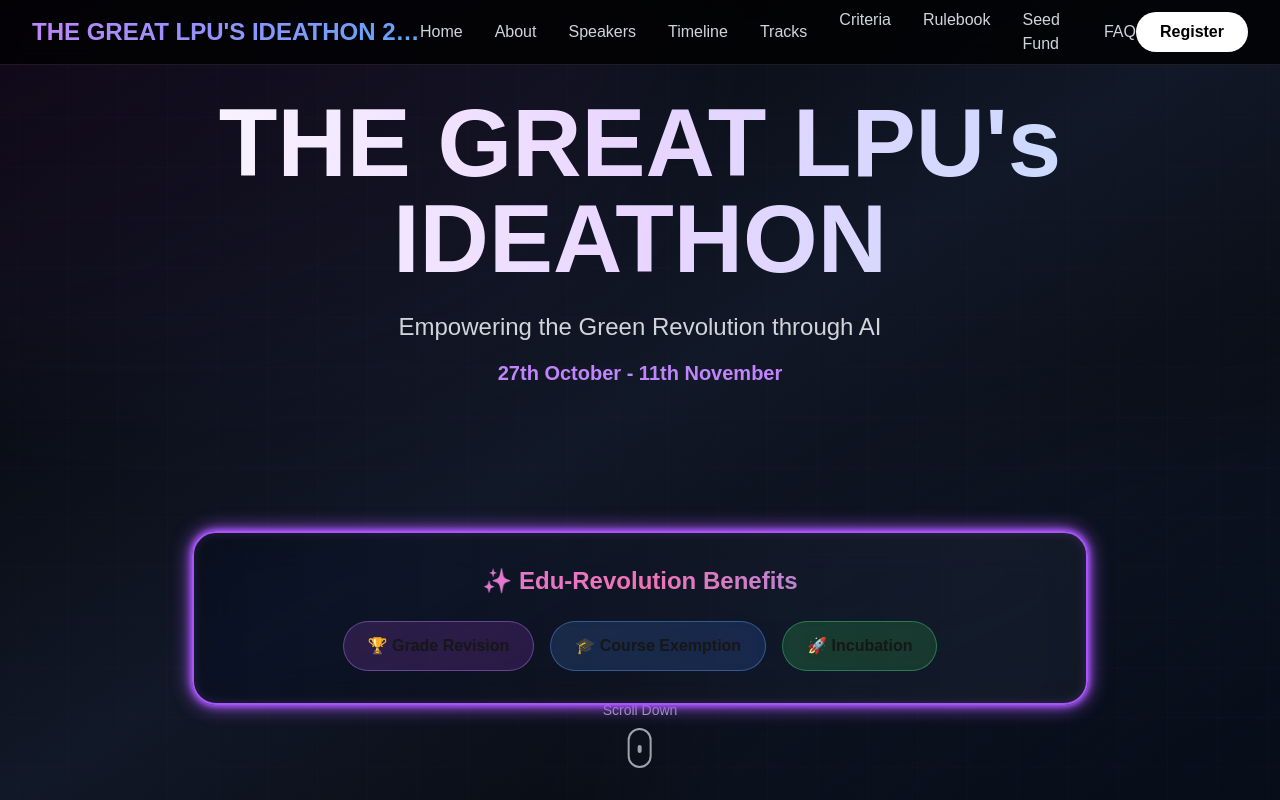
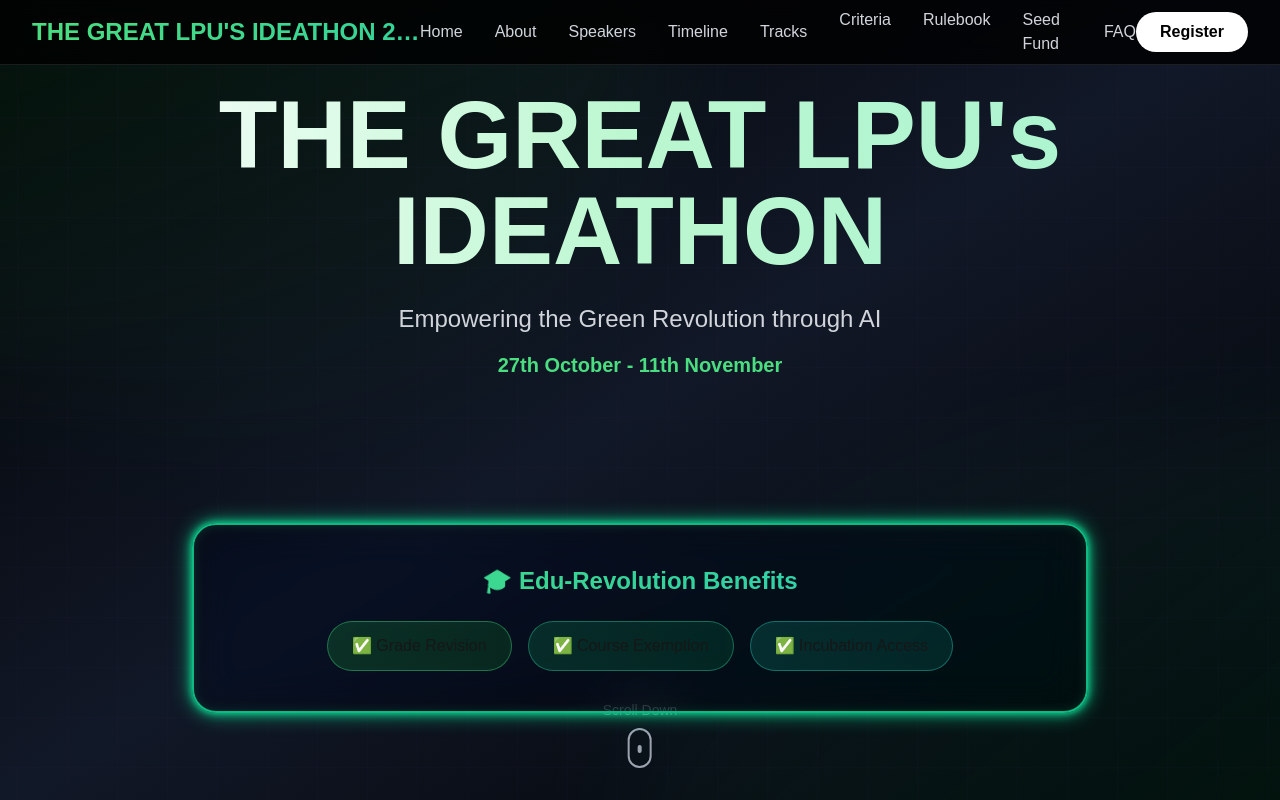
Before and after one commit to Khitishnayak/AI-innovation-summit, a Next.js app: page / in a window 1280 px wide. Shown: the top 800 px of the page. Built offline with nearby package versions, Linux system fonts and the light colour scheme.

Commit message:
theme changed to green

```diff
--- a/src/app/globals.css
+++ b/src/app/globals.css
@@ -49,12 +49,12 @@
 }
 
 ::-webkit-scrollbar-thumb {
-  background: linear-gradient(to bottom, #a855f7, #3b82f6);
+  background: linear-gradient(to bottom, #10b981, #059669);
   border-radius: 10px;
 }
 
 ::-webkit-scrollbar-thumb:hover {
-  background: linear-gradient(to bottom, #9333ea, #2563eb);
+  background: linear-gradient(to bottom, #059669, #047857);
 }
 
 /* Utility classes */
@@ -67,7 +67,7 @@
     background-clip: text;
     -webkit-background-clip: text;
     color: transparent;
-    background-image: linear-gradient(to right, rgb(192, 132, 252), rgb(236, 72, 153), rgb(96, 165, 250));
+    background-image: linear-gradient(to right, rgb(16, 185, 129), rgb(34, 197, 94), rgb(74, 222, 128));
   }
 
   .glass-effect {
@@ -94,48 +94,48 @@
     box-shadow: 0 8px 32px 0 rgba(0, 0, 0, 0.5);
   }
 
-  /* Cyberpunk Neon Text */
+  /* Cyberpunk Neon Text - Green Tech Theme */
   .neon-text {
     color: #fff;
     text-shadow:
       0 0 5px #fff,
-      0 0 10px #0fa,
-      0 0 20px #0fa;
+      0 0 10px #10b981,
+      0 0 20px #10b981;
   }
 
   .neon-text-purple {
     color: #fff;
     text-shadow:
       0 0 5px #fff,
-      0 0 10px #a855f7,
-      0 0 20px #a855f7;
+      0 0 10px #22c55e,
+      0 0 20px #22c55e;
   }
 
   .neon-text-blue {
     color: #fff;
     text-shadow:
       0 0 5px #fff,
-      0 0 10px #3b82f6,
-      0 0 20px #3b82f6;
+      0 0 10px #10b981,
+      0 0 20px #10b981;
   }
 
   .neon-text-pink {
     color: #fff;
     text-shadow:
       0 0 5px #fff,
-      0 0 10px #ec4899,
-      0 0 20px #ec4899;
+      0 0 10px #34d399,
+      0 0 20px #34d399;
   }
 
   .funky-border {
     position: relative;
     border: 2px solid transparent;
     background: linear-gradient(#000, #000) padding-box,
-      linear-gradient(135deg, #a855f7, #3b82f6) border-box;
+      linear-gradient(135deg, #10b981, #22c55e) border-box;
   }
 }
 
-/* Animated gradient background */
+/* Animated gradient background - Green Tech */
 @keyframes gradient-shift {
   0% {
     background-position: 0% 50%;
@@ -149,7 +149,7 @@
 }
 
 .animated-gradient {
-  background: linear-gradient(270deg, #a855f7, #ec4899, #3b82f6);
+  background: linear-gradient(270deg, #10b981, #22c55e, #059669);
   background-size: 600% 600%;
   animation: gradient-shift 15s ease infinite;
 }
@@ -244,93 +244,93 @@
   animation: shimmer 3s infinite;
 }
 
-/* Pulsating Neon Border Effects */
+/* Pulsating Neon Border Effects - Green Tech */
 @keyframes neon-pulse-purple {
   0%, 100% {
     box-shadow:
-      0 0 3px #a855f7,
-      0 0 6px #a855f7,
-      0 0 12px #a855f7,
-      inset 0 0 5px rgba(168, 85, 247, 0.1);
+      0 0 3px #10b981,
+      0 0 6px #10b981,
+      0 0 12px #10b981,
+      inset 0 0 5px rgba(16, 185, 129, 0.1);
   }
   50% {
     box-shadow:
-      0 0 5px #a855f7,
-      0 0 10px #a855f7,
-      0 0 20px #a855f7,
-      inset 0 0 10px rgba(168, 85, 247, 0.2);
+      0 0 5px #10b981,
+      0 0 10px #10b981,
+      0 0 20px #10b981,
+      inset 0 0 10px rgba(16, 185, 129, 0.2);
   }
 }
 
 @keyframes neon-pulse-blue {
   0%, 100% {
     box-shadow:
-      0 0 3px #3b82f6,
-      0 0 6px #3b82f6,
-      0 0 12px #3b82f6,
-      inset 0 0 5px rgba(59, 130, 246, 0.1);
+      0 0 3px #22c55e,
+      0 0 6px #22c55e,
+      0 0 12px #22c55e,
+      inset 0 0 5px rgba(34, 197, 94, 0.1);
   }
   50% {
     box-shadow:
-      0 0 5px #3b82f6,
-      0 0 10px #3b82f6,
-      0 0 20px #3b82f6,
-      inset 0 0 10px rgba(59, 130, 246, 0.2);
+      0 0 5px #22c55e,
+      0 0 10px #22c55e,
+      0 0 20px #22c55e,
+      inset 0 0 10px rgba(34, 197, 94, 0.2);
   }
 }
 
 @keyframes neon-pulse-pink {
   0%, 100% {
     box-shadow:
-      0 0 3px #ec4899,
-      0 0 6px #ec4899,
-      0 0 12px #ec4899,
-      inset 0 0 5px rgba(236, 72, 153, 0.1);
+      0 0 3px #34d399,
+      0 0 6px #34d399,
+      0 0 12px #34d399,
+      inset 0 0 5px rgba(52, 211, 153, 0.1);
   }
   50% {
     box-shadow:
-      0 0 5px #ec4899,
-      0 0 10px #ec4899,
-      0 0 20px #ec4899,
-      inset 0 0 10px rgba(236, 72, 153, 0.2);
+      0 0 5px #34d399,
+      0 0 10px #34d399,
+      0 0 20px #34d399,
+      inset 0 0 10px rgba(52, 211, 153, 0.2);
   }
 }
 
 @keyframes neon-pulse-cyan {
   0%, 100% {
     box-shadow:
-      0 0 3px #06b6d4,
-      0 0 6px #06b6d4,
-      0 0 12px #06b6d4,
-      inset 0 0 5px rgba(6, 182, 212, 0.1);
+      0 0 3px #059669,
+      0 0 6px #059669,
+      0 0 12px #059669,
+      inset 0 0 5px rgba(5, 150, 105, 0.1);
   }
   50% {
     box-shadow:
-      0 0 5px #06b6d4,
-      0 0 10px #06b6d4,
-      0 0 20px #06b6d4,
-      inset 0 0 10px rgba(6, 182, 212, 0.2);
+      0 0 5px #059669,
+      0 0 10px #059669,
+      0 0 20px #059669,
+      inset 0 0 10px rgba(5, 150, 105, 0.2);
   }
 }
 
-/* Neon Border Classes */
+/* Neon Border Classes - Green Tech */
 .neon-border-purple {
-  border: 2px solid #a855f7;
+  border: 2px solid #10b981;
   animation: neon-pulse-purple 2s ease-in-out infinite;
 }
 
 .neon-border-blue {
-  border: 2px solid #3b82f6;
+  border: 2px solid #22c55e;
   animation: neon-pulse-blue 2s ease-in-out infinite;
 }
 
 .neon-border-pink {
-  border: 2px solid #ec4899;
+  border: 2px solid #34d399;
   animation: neon-pulse-pink 2s ease-in-out infinite;
 }
 
 .neon-border-cyan {
-  border: 2px solid #06b6d4;
+  border: 2px solid #059669;
   animation: neon-pulse-cyan 2s ease-in-out infinite;
 }
 
--- a/src/components/Navbar.tsx
+++ b/src/components/Navbar.tsx
@@ -90,7 +90,7 @@
           {/* Logo */}
           <Link
             href="/"
-            className="text-sm sm:text-lg md:text-2xl font-bold bg-clip-text text-transparent bg-gradient-to-r from-purple-400 to-blue-400 hover:from-purple-300 hover:to-blue-300 transition-all duration-300 truncate max-w-[180px] sm:max-w-none"
+            className="text-sm sm:text-lg md:text-2xl font-bold bg-clip-text text-transparent bg-gradient-to-r from-green-400 to-emerald-400 hover:from-green-300 hover:to-emerald-300 transition-all duration-300 truncate max-w-[180px] sm:max-w-none"
           >
             <span className="hidden sm:inline">THE GREAT LPU&apos;S</span>
             <span className="hidden sm:inline"> IDEATHON 2025</span>
@@ -107,7 +107,7 @@
                   className="text-gray-300 hover:text-white transition-colors duration-200 relative group"
                 >
                   {item.name}
-                  <span className="absolute bottom-0 left-0 w-0 h-0.5 bg-gradient-to-r from-purple-400 to-blue-400 group-hover:w-full transition-all duration-300"></span>
+                  <span className="absolute bottom-0 left-0 w-0 h-0.5 bg-gradient-to-r from-green-400 to-emerald-400 group-hover:w-full transition-all duration-300"></span>
                 </Link>
               ) : (
                 <button
@@ -116,7 +116,7 @@
                   className="text-gray-300 hover:text-white transition-colors duration-200 relative group"
                 >
                   {item.name}
-                  <span className="absolute bottom-0 left-0 w-0 h-0.5 bg-gradient-to-r from-purple-400 to-blue-400 group-hover:w-full transition-all duration-300"></span>
+                  <span className="absolute bottom-0 left-0 w-0 h-0.5 bg-gradient-to-r from-green-400 to-emerald-400 group-hover:w-full transition-all duration-300"></span>
                 </button>
               )
             ))}
@@ -128,7 +128,7 @@
               href="https://tinyurl.com/MacbeaseTheGreatLPUIdeathon"
               target="_blank"
               rel="noopener noreferrer"
-              className="hidden md:block bg-white text-black px-6 py-2 rounded-full font-semibold hover:bg-gradient-to-r hover:from-purple-500 hover:to-blue-500 hover:text-white transition-all duration-300 transform hover:scale-105"
+              className="hidden md:block bg-white text-black px-6 py-2 rounded-full font-semibold hover:bg-gradient-to-r hover:from-green-500 hover:to-emerald-500 hover:text-white transition-all duration-300 transform hover:scale-105"
             >
               Register
             </a>
@@ -137,21 +137,21 @@
           {/* Mobile Menu Button */}
           <button
             onClick={() => setIsOpen(!isOpen)}
-            className="md:hidden text-white relative w-10 h-10 flex items-center justify-center bg-purple-600/20 rounded-lg border border-purple-500/30 hover:bg-purple-600/30 transition-all"
+            className="md:hidden text-white relative w-10 h-10 flex items-center justify-center bg-green-600/20 rounded-lg border border-green-500/30 hover:bg-green-600/30 transition-all"
             aria-label="Toggle menu"
           >
             <span
-              className={`absolute w-6 h-0.5 bg-white shadow-[0_0_10px_rgba(168,85,247,0.8)] transition-all duration-300 ${
+              className={`absolute w-6 h-0.5 bg-white shadow-[0_0_10px_rgba(16,185,129,0.8)] transition-all duration-300 ${
                 isOpen ? "rotate-45" : "-translate-y-2"
               }`}
             ></span>
             <span
-              className={`absolute w-6 h-0.5 bg-white shadow-[0_0_10px_rgba(168,85,247,0.8)] transition-all duration-300 ${
+              className={`absolute w-6 h-0.5 bg-white shadow-[0_0_10px_rgba(16,185,129,0.8)] transition-all duration-300 ${
                 isOpen ? "opacity-0" : ""
               }`}
             ></span>
             <span
-              className={`absolute w-6 h-0.5 bg-white shadow-[0_0_10px_rgba(168,85,247,0.8)] transition-all duration-300 ${
+              className={`absolute w-6 h-0.5 bg-white shadow-[0_0_10px_rgba(16,185,129,0.8)] transition-all duration-300 ${
                 isOpen ? "-rotate-45" : "translate-y-2"
               }`}
             ></span>
@@ -162,7 +162,7 @@
         {isOpen && (
           <div
             ref={mobileMenuRef}
-            className="md:hidden py-4 px-3 bg-black border-t border-purple-500/30 shadow-[0_10px_30px_rgba(0,0,0,0.9)]"
+            className="md:hidden py-4 px-3 bg-black border-t border-green-500/30 shadow-[0_10px_30px_rgba(0,0,0,0.9)]"
           >
             <div className="space-y-1 max-h-[70vh] overflow-y-auto">
               {navItems.map((item) => (
@@ -171,7 +171,7 @@
                     key={item.name}
                     href={item.href}
                     onClick={() => setIsOpen(false)}
-                    className="block w-full text-left py-3 px-4 text-white font-medium hover:bg-purple-600/30 rounded-lg transition-all border border-purple-500/20 hover:border-purple-500 bg-purple-900/10"
+                    className="block w-full text-left py-3 px-4 text-white font-medium hover:bg-green-600/30 rounded-lg transition-all border border-green-500/20 hover:border-green-500 bg-green-900/10"
                   >
                     {item.name}
                   </Link>
@@ -179,7 +179,7 @@
                   <button
                     key={item.name}
                     onClick={() => handleNavClick(item.href)}
-                    className="block w-full text-left py-3 px-4 text-white font-medium hover:bg-purple-600/30 rounded-lg transition-all border border-purple-500/20 hover:border-purple-500 bg-purple-900/10"
+                    className="block w-full text-left py-3 px-4 text-white font-medium hover:bg-green-600/30 rounded-lg transition-all border border-green-500/20 hover:border-green-500 bg-green-900/10"
                   >
                     {item.name}
                   </button>
@@ -189,7 +189,7 @@
                 href="https://tinyurl.com/MacbeaseTheGreatLPUIdeathon"
                 target="_blank"
                 rel="noopener noreferrer"
-                className="block w-full bg-gradient-to-r from-purple-600 to-blue-600 text-white px-6 py-3 mt-3 rounded-full font-bold hover:from-purple-500 hover:to-blue-500 transition-all duration-300 text-center shadow-lg shadow-purple-500/50"
+                className="block w-full bg-gradient-to-r from-green-600 to-emerald-600 text-white px-6 py-3 mt-3 rounded-full font-bold hover:from-green-500 hover:to-emerald-500 transition-all duration-300 text-center shadow-lg shadow-green-500/50"
               >
                 Register Now
               </a>
--- a/src/components/sections/Hero.tsx
+++ b/src/components/sections/Hero.tsx
@@ -116,21 +116,22 @@
 
       {/* Animated Background Elements */}
       <div className="absolute inset-0 overflow-hidden">
+                {/* Animated background elements */}
         <div
           ref={bg1Ref}
-          className="absolute -top-1/2 -left-1/2 w-full h-full bg-gradient-to-br from-purple-500/20 to-transparent rounded-full blur-3xl"
-        ></div>
+          className="absolute -top-1/2 -left-1/2 w-full h-full bg-gradient-to-br from-green-500/20 to-transparent rounded-full blur-3xl"
+        />
         <div
           ref={bg2Ref}
-          className="absolute -bottom-1/2 -right-1/2 w-full h-full bg-gradient-to-tl from-blue-500/20 to-transparent rounded-full blur-3xl"
-        ></div>
+          className="absolute -bottom-1/2 -right-1/2 w-full h-full bg-gradient-to-tl from-emerald-500/20 to-transparent rounded-full blur-3xl"
+        />
       </div>
 
       <div className="container mx-auto px-4 sm:px-6 lg:px-8 relative z-10">
         <div className="text-center">
           <h1
             ref={titleRef}
-            className="text-5xl md:text-7xl lg:text-8xl font-bold mb-6 bg-clip-text text-transparent bg-gradient-to-r from-white via-purple-200 to-blue-200"
+            className="text-5xl md:text-7xl lg:text-8xl font-bold mb-6 bg-clip-text text-transparent bg-gradient-to-r from-white via-green-200 to-emerald-200"
           >
             THE GREAT LPU&apos;s IDEATHON          </h1>
 
@@ -141,7 +142,7 @@
             Empowering the Green Revolution through AI
           </p>
 
-          <p className="text-lg md:text-xl text-purple-400 mb-8 font-semibold">
+          <p className="text-lg md:text-xl text-green-400 mb-8 font-semibold">
               27th October - 11th November
           </p>
 
@@ -153,7 +154,7 @@
               href="https://tinyurl.com/MacbeaseTheGreatLPUIdeathon"
               target="_blank"
               rel="noopener noreferrer"
-              className="group bg-white text-black px-6 sm:px-8 py-3 sm:py-4 rounded-full font-semibold text-base sm:text-lg hover:bg-gradient-to-r hover:from-purple-500 hover:to-blue-500 hover:text-white transition-all duration-300 transform hover:scale-105 hover:shadow-2xl text-center"
+              className="group bg-white text-black px-6 sm:px-8 py-3 sm:py-4 rounded-full font-semibold text-base sm:text-lg hover:bg-gradient-to-r hover:from-green-500 hover:to-emerald-500 hover:text-white transition-all duration-300 transform hover:scale-105 hover:shadow-2xl text-center"
             >
               Register Now
             </a>
@@ -166,24 +167,19 @@
           </div>
 
           <div className="mt-12 max-w-4xl mx-auto">
-            <div className="relative p-6 sm:p-8 rounded-3xl glass-card-dark neon-border-purple overflow-hidden">
-              {/* Shimmer effect */}
-              <div className="absolute inset-0 iridescent-shimmer opacity-20"></div>
-
-              <div className="relative z-10">
-                <h3 className="text-xl md:text-2xl font-bold text-transparent bg-clip-text bg-gradient-to-r from-purple-400 via-pink-400 to-blue-400 mb-6">
-                  ✨ Edu-Revolution Benefits
-                </h3>
-                <div className="flex flex-wrap justify-center gap-3 sm:gap-4 text-xs sm:text-sm md:text-base">
-                  <div className="px-4 sm:px-6 py-2.5 sm:py-3 bg-gradient-to-r from-purple-500/20 to-purple-600/20 rounded-full border border-purple-400/40 backdrop-blur-sm hover:scale-105 transition-transform duration-300 whitespace-nowrap">
-                    <span className="font-semibold">🏆 Grade Revision</span>
-                  </div>
-                  <div className="px-4 sm:px-6 py-2.5 sm:py-3 bg-gradient-to-r from-blue-500/20 to-blue-600/20 rounded-full border border-blue-400/40 backdrop-blur-sm hover:scale-105 transition-transform duration-300 whitespace-nowrap">
-                    <span className="font-semibold">🎓 Course Exemption</span>
-                  </div>
-                  <div className="px-4 sm:px-6 py-2.5 sm:py-3 bg-gradient-to-r from-green-500/20 to-green-600/20 rounded-full border border-green-400/40 backdrop-blur-sm hover:scale-105 transition-transform duration-300 whitespace-nowrap">
-                    <span className="font-semibold">🚀 Incubation</span>
-                  </div>
+            <div className="glass-card-dark p-8 sm:p-10 rounded-3xl neon-border-purple relative overflow-hidden">
+              <h3 className="text-xl md:text-2xl font-bold text-transparent bg-clip-text bg-gradient-to-r from-green-400 via-emerald-400 to-teal-400 mb-6">
+                🎓 Edu-Revolution Benefits
+              </h3>
+              <div className="flex flex-wrap gap-3 sm:gap-4 justify-center">
+                <div className="px-4 sm:px-6 py-2.5 sm:py-3 bg-gradient-to-r from-green-500/20 to-green-600/20 rounded-full border border-green-400/40 backdrop-blur-sm hover:scale-105 transition-transform duration-300 whitespace-nowrap">
+                  ✅ Grade Revision
+                </div>
+                <div className="px-4 sm:px-6 py-2.5 sm:py-3 bg-gradient-to-r from-emerald-500/20 to-emerald-600/20 rounded-full border border-emerald-400/40 backdrop-blur-sm hover:scale-105 transition-transform duration-300 whitespace-nowrap">
+                  ✅ Course Exemption
+                </div>
+                <div className="px-4 sm:px-6 py-2.5 sm:py-3 bg-gradient-to-r from-teal-500/20 to-teal-600/20 rounded-full border border-teal-400/40 backdrop-blur-sm hover:scale-105 transition-transform duration-300 whitespace-nowrap">
+                  ✅ Incubation Access
                 </div>
               </div>
             </div>
```
